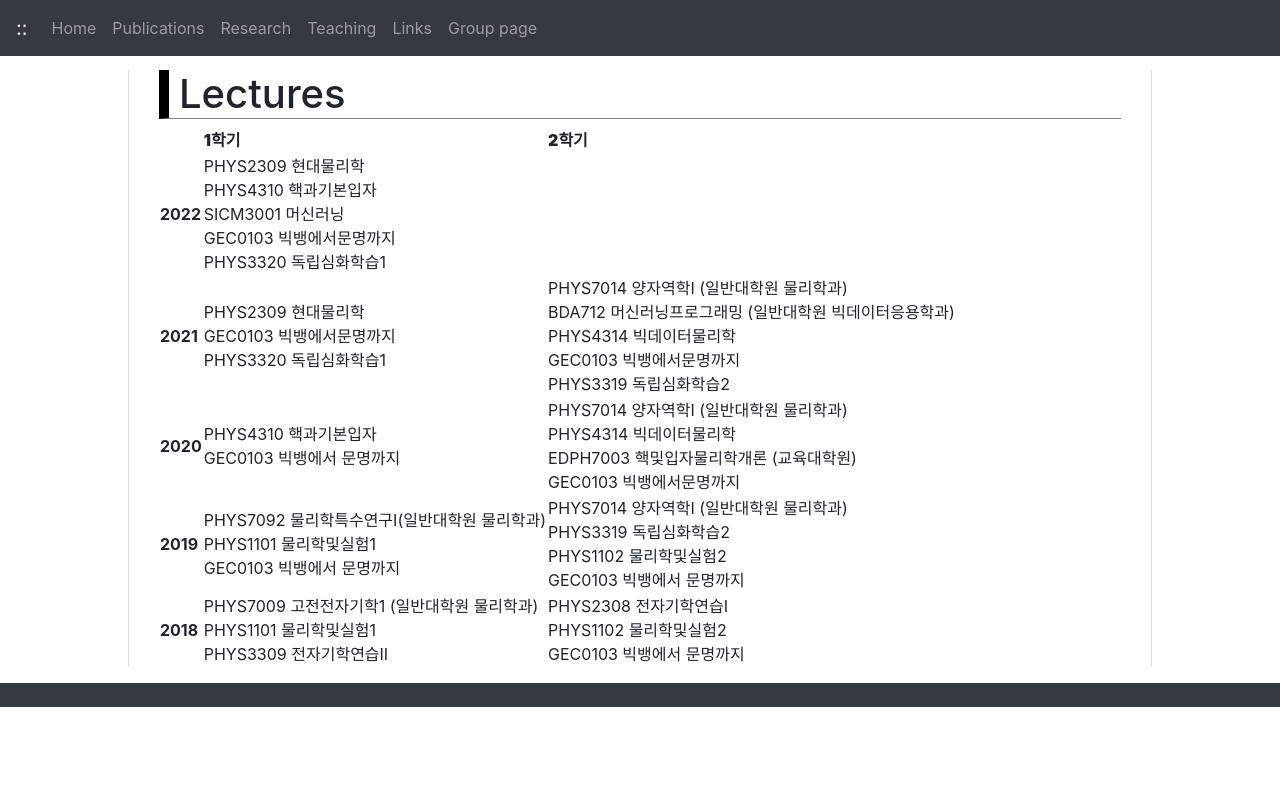
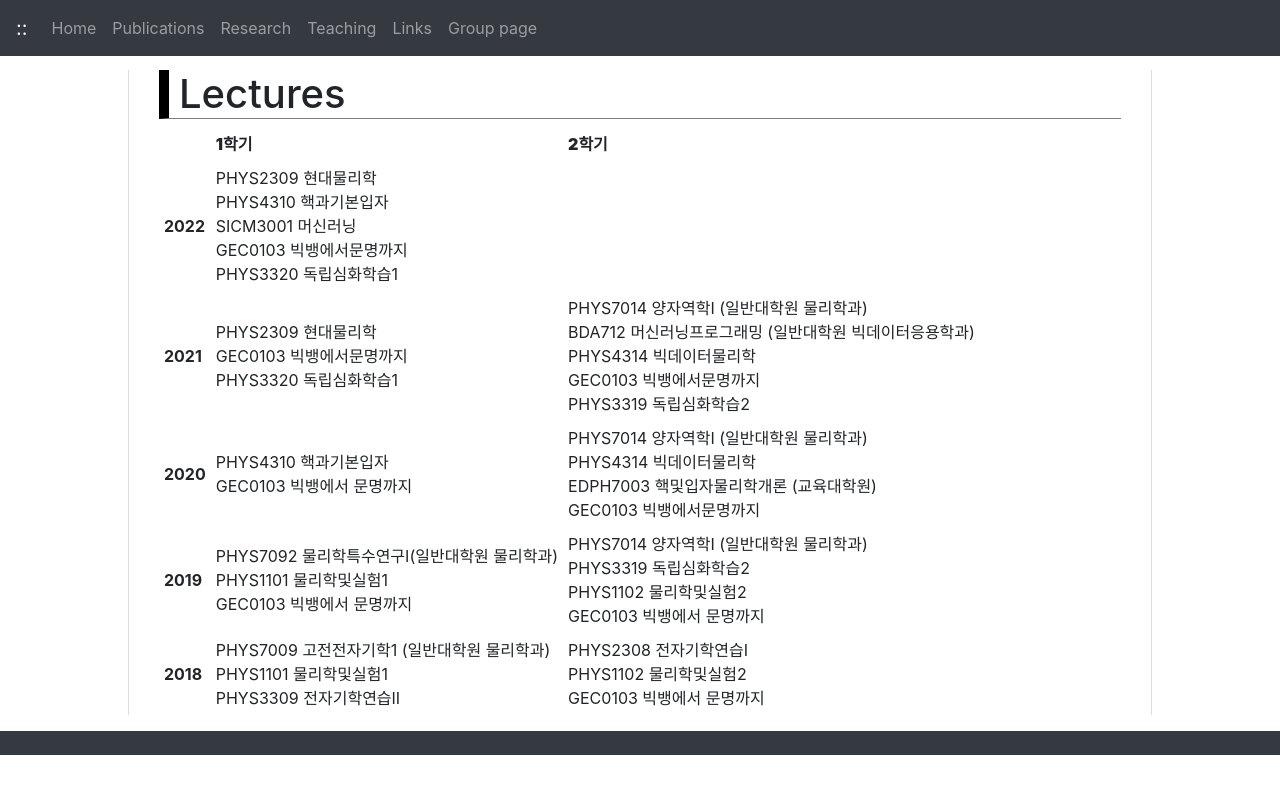
Before and after one commit to jhgoh/jhgoh.github.io, a Jekyll site: the page built from Teaching.md, in a window 1280 px wide. Shown: the top 794 px of the page. Built offline with Jekyll 4.4.1, drawn with Linux system fonts in a browser that asks for light colours; nearby versions of some CDN libraries; our own code applies the rules of GitHub Pages for plain Markdown files.

Commit message:
Update head.html

```diff
--- a/_includes/head.html
+++ b/_includes/head.html
@@ -26,6 +26,9 @@ h2 {
   border-bottom: 1px dotted grey;
   margin-top:5px;
 }
+div.container th,td {
+  padding:5px;
+}
 </style>
 
 </head>
```
